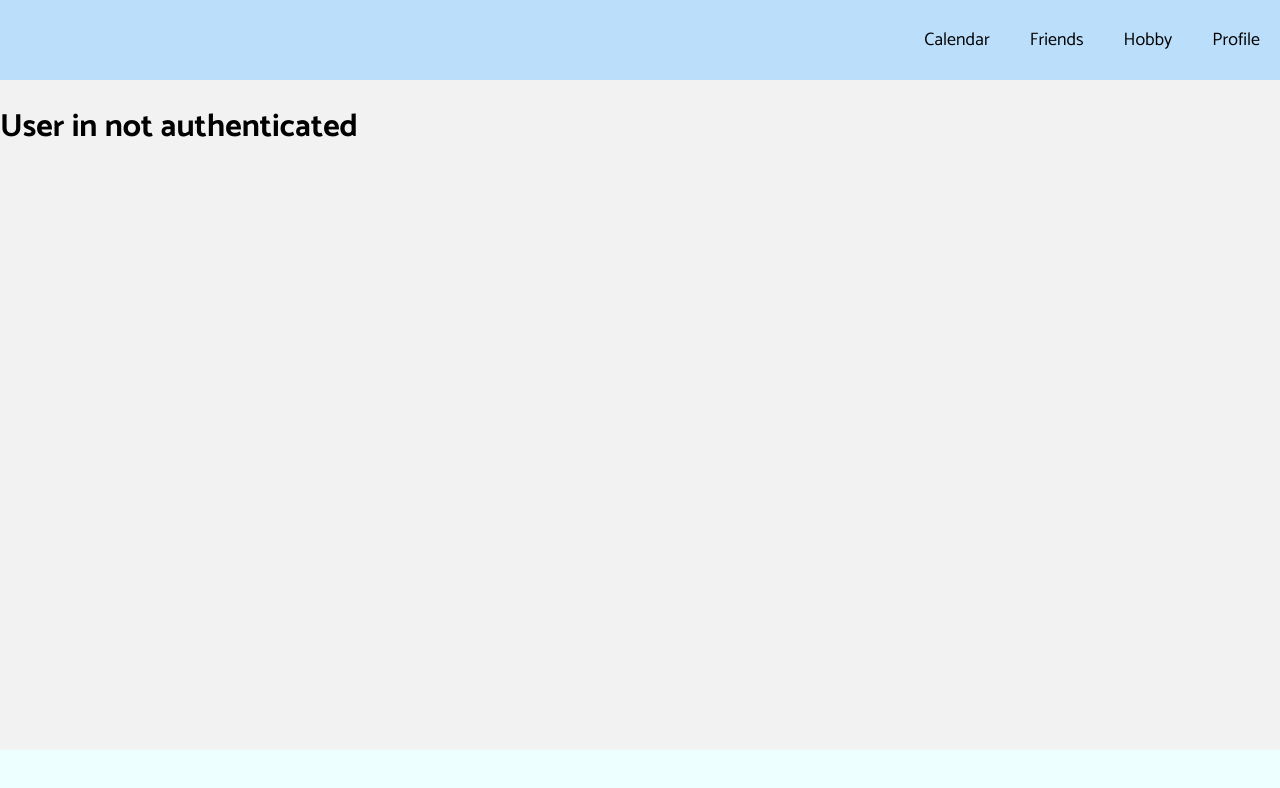
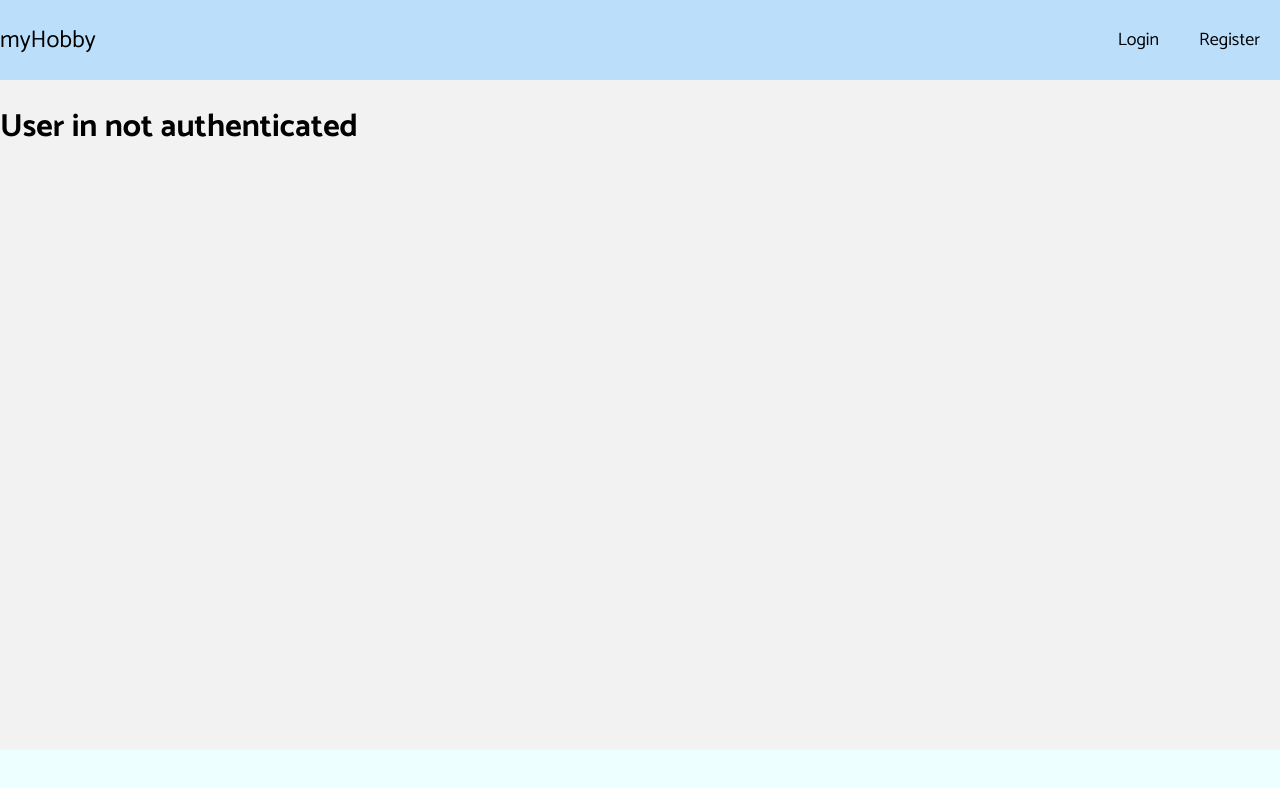
Before and after one commit to filipg/my-hobby-react-app, a React (Create React App) app: page / in a window 1280 px wide. Shown: the top 788 px of the page. Built offline with nearby package versions, Linux system fonts and the light colour scheme.

Commit message:
Add logic to update header based on isAuthenticated state

```diff
--- a/src/App.js
+++ b/src/App.js
@@ -14,7 +14,7 @@ class App extends Component {
 
         return (
             <div>
-                <Layout>
+                <Layout isAuthenticated={this.state.isUserAuthenticated}>
                     {isUserAuth}
                 </Layout>
             </div>
--- a/src/Layout/Header/Header.js
+++ b/src/Layout/Header/Header.js
@@ -2,14 +2,31 @@ import React from 'react';
 import classes from './Header.module.scss';
 
 const header = (props) => {
-    return (
-        <nav className={classes.Nav}>
+    let headerContent;
+    if (props.isAuthenticated) {
+        headerContent = (
             <ul>
                 <li><a>Calendar</a></li>
                 <li><a>Friends</a></li>
                 <li><a>Hobby</a></li>
                 <li><a>Profile</a></li>
             </ul>
+        )
+    } else {
+        headerContent = (
+            <ul>
+                <li><a>Login</a></li>
+                <li><a>Register</a></li>
+            </ul>
+        )
+    }
+
+    return (
+        <nav className={classes.Nav}>
+            <span>myHobby</span>
+            <ul>
+                {headerContent}
+            </ul>
         </nav>
     )
 }
--- a/src/Layout/Header/Header.module.scss
+++ b/src/Layout/Header/Header.module.scss
@@ -1,9 +1,14 @@
 .Nav {
   display: flex; // to mixin
-  justify-content: flex-end;
+  justify-content: space-between;
   align-items: center;
   background: #bbdefb; // to global styles
   height: 80px;
+
+  span {
+    font-size: 24px;
+    cursor: pointer;
+  }
 
   ul {
     list-style-type: none;
--- a/src/Layout/Layout.js
+++ b/src/Layout/Layout.js
@@ -6,7 +6,7 @@ import Footer from './Footer/Footer';
 const layout = props => (
     <Aux>
         <header>
-            <Header/>
+            <Header isAuthenticated={props.isAuthenticated}/>
         </header>
         <main>
             {props.children}
```
